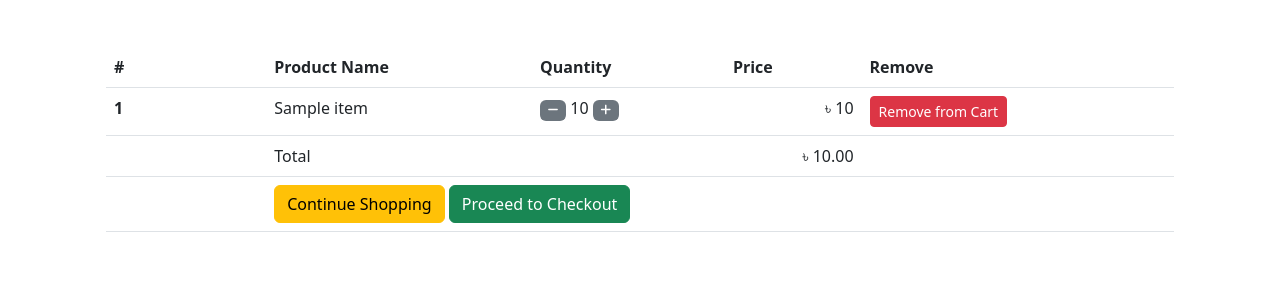
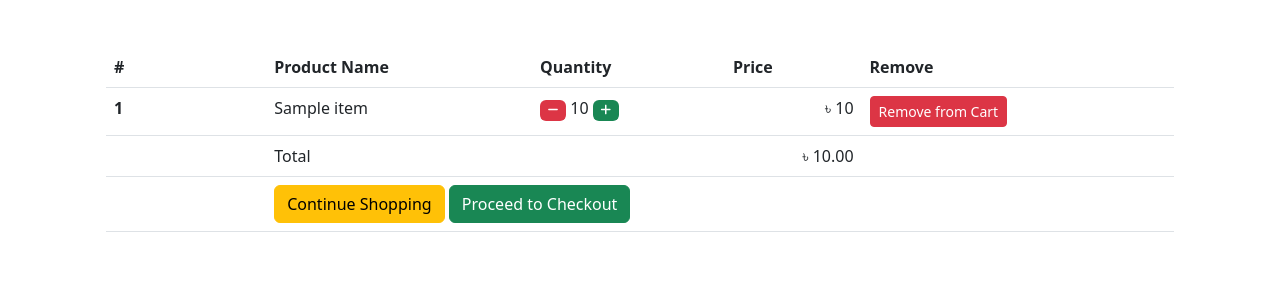
Before and after one commit to sumit-ch-dev/My_Ecom_Project, a Django app: template templates/App_Order/cart.html in a window 1280 px wide. Shown: the part 137-431 px from the top of the page. Run offline with Django 4.2, Linux system fonts and the light colour scheme; the template is opened without the code that fills it: most values are stand-ins (such as "Sample title", 1, 10 or a date in 2020); parts of the project's set-up code (start-up, migrations or seed data) failed here and were passed over; some libraries are stand-ins or nearby versions.

Commit message:
modified:   templates/App_Order/cart.html

```diff
--- a/templates/App_Order/cart.html
+++ b/templates/App_Order/cart.html
@@ -21,9 +21,9 @@
                 <th scope="row">{{ forloop.counter }}</th>
                 <td>{{cart.item.name}}</td>
                 <td>
-                    <a class="mr-2" href=""><span class="badge bg-secondary"><i class="fa-solid fa-minus"></i></span></a>
+                    <a class="mr-2" href=""><span class="badge bg-danger"><i class="fa-solid fa-minus"></i></span></a>
                     {{cart.quantity}}
-                    <a class="mr-2" href=""><span class="badge bg-secondary"><i class="fa-solid fa-plus"></i></span></a>
+                    <a class="mr-2" href=""><span class="badge bg-success"><i class="fa-solid fa-plus"></i></span></a>
                 </td>
                 <td align="right">&#2547; {{cart.get_total}}</td>
                 <td> <a href="" class="btn btn-danger btn-sm">Remove from Cart</a></td>
```
